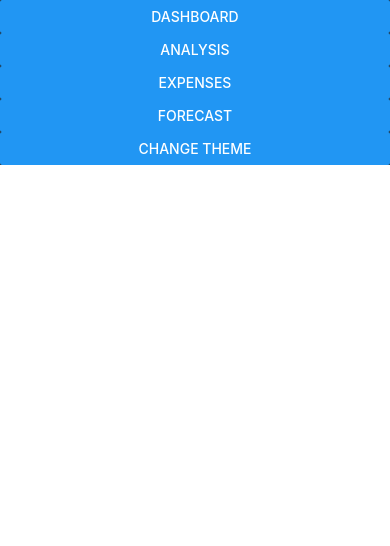
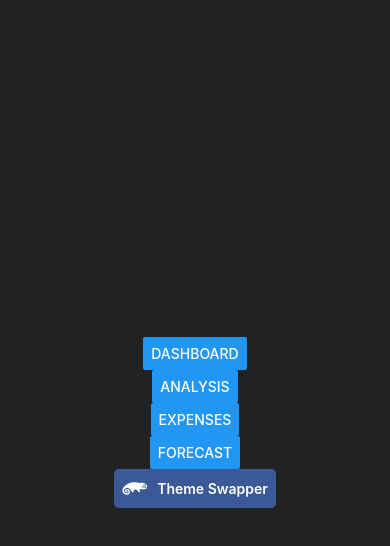
Before and after one commit to tonaldghost/trackr, a React Native app: screen / in a window 390 px wide. Shown: the top 546 px of the page. Built offline with nearby package versions, Linux system fonts and the light colour scheme.

Commit message:
beginning navigation but some import issues

```diff
--- a/App.js
+++ b/App.js
@@ -1,44 +1,22 @@
 import * as React from "react";
-import { StyleSheet, View, Button } from "react-native";
-import { themes } from "./theme/ThemeContext";
+import { StyleSheet, View, Button, Text, ScrollView } from "react-native";
+import { MyProvider, MyContext } from "./theme/ThemeContext";
+import Icon from "react-native-vector-icons/FontAwesome5";
 import ThemeButton from "./components/ThemeButton";
 
-import HomePage from "./components/HomePage";
+import HomeNav from "./components/HomeNav";
 
-//!! set up provider and consumer
+// decide on mvp functionality - that many components actually needed?
+// upgrade / do whatever needed to be able to use new react navigation
 
-// get theme provider working and add button to switch between themes.
-// Then add fade in and out of each shadow button (with icon) - switch between sun and moon.
+// Add fade in and out of each shadow button (with icon) - switch between sun and moon.
+// Add navigation to each page.
 
-// style buttons and background better - also settle on style
-// that many components actually needed?
-// need sqlite for on device storage? no need for anything more fanciful. decide on that.
+// style buttons and background better - also begin creating style themes so a user can
+// cycle through many quality themes.
 
-// decide on mvp functionality
-
-const MyContext = React.createContext();
-class MyProvider extends React.Component {
-  state = {
-    theme: themes.dark
-  };
-  render() {
-    console.log(this.state.theme);
-    return (
-      <MyContext.Provider
-        value={{
-          state: this.state,
-          changeTheme: () =>
-            this.setState({
-              theme:
-                this.state.theme === themes.dark ? themes.light : themes.dark
-            })
-        }}
-      >
-        {this.props.children}
-      </MyContext.Provider>
-    );
-  }
-}
+// need sqlite for on device storage? (can store current theme as well as data)
+// no need for anything more fanciful. decide on that.
 
 export default class App extends React.Component {
   state = {};
@@ -49,22 +27,35 @@ export default class App extends React.Component {
         <MyContext.Consumer>
           {context => (
             <>
-              <View style={context.state.theme}>
-                <HomePage />
-                <Button onPress={context.changeTheme} title="change theme" />
-              </View>
+              <ScrollView
+                contentContainerStyle={{
+                  flex: 1,
+                  justifyContent: "center",
+                  alignItems: "center",
+                  ...context.state.theme
+                }}
+              >
+                <HomeNav />
+                <Icon.Button
+                  name="suse"
+                  backgroundColor="#3b5998"
+                  onPress={context.changeTheme}
+                >
+                  Theme Swapper
+                </Icon.Button>
+              </ScrollView>
             </>
           )}
         </MyContext.Consumer>
       </MyProvider>
     );
   }
+}
 
-  styles = StyleSheet.create({
-    container: {
-      flex: 1,
-      justifyContent: "center",
-      alignItems: "center"
-    }
-  });
-}
+const styles = StyleSheet.create({
+  themeButton: {
+    flex: 1,
+    justifyContent: "center",
+    alignItems: "center"
+  }
+});
--- a/theme/ThemeContext.js
+++ b/theme/ThemeContext.js
@@ -1,4 +1,7 @@
 import React, { Component } from "react";
+import { Dimensions } from "react-native";
+
+const windowHeight = Dimensions.get("window").height;
 
 export const themes = {
   light: {
@@ -11,19 +14,26 @@ export const themes = {
   }
 };
 
-export const ThemeContext = React.createContext(
-  themes.dark // default value
-);
+export const MyContext = React.createContext();
 
-// export class MyProvider extends Component {
-//   state = {
-//     theme: themes.dark
-//   };
-//   render() {
-//     return (
-//       <ThemeContext.MyProvider value="im the value">
-//         {this.props.children}
-//       </ThemeContext.MyProvider>
-//     );
-//   }
-// }
+export class MyProvider extends React.Component {
+  state = {
+    theme: themes.dark
+  };
+  render() {
+    return (
+      <MyContext.Provider
+        value={{
+          state: this.state,
+          changeTheme: () =>
+            this.setState({
+              theme:
+                this.state.theme === themes.dark ? themes.light : themes.dark
+            })
+        }}
+      >
+        {this.props.children}
+      </MyContext.Provider>
+    );
+  }
+}
```
Also changed, not shown: components/HomeNav.js (renamed from components/HomePage.js, +6 -1 lines), screens/DashboardScreen.js (renamed from screens/Dashboard.js).
